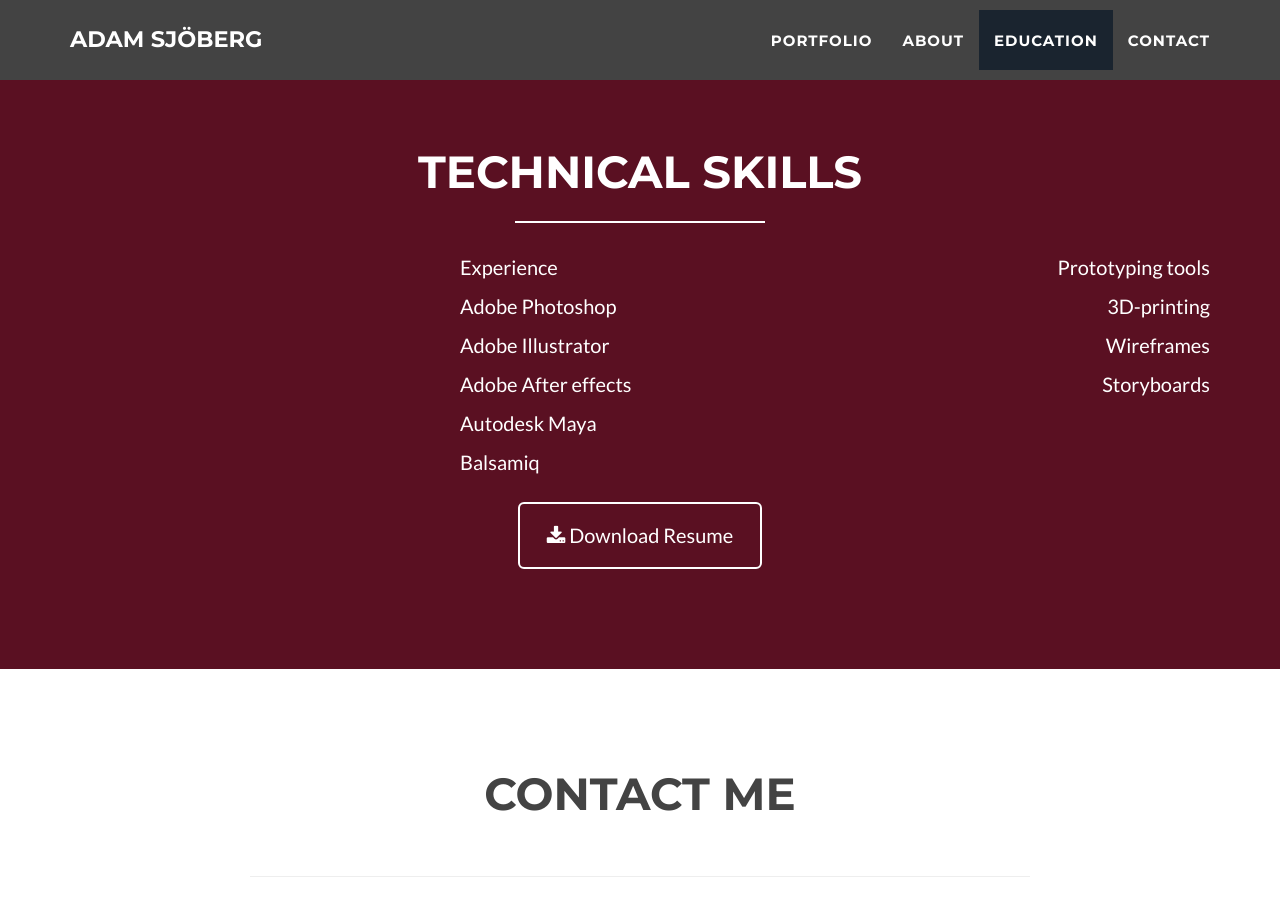
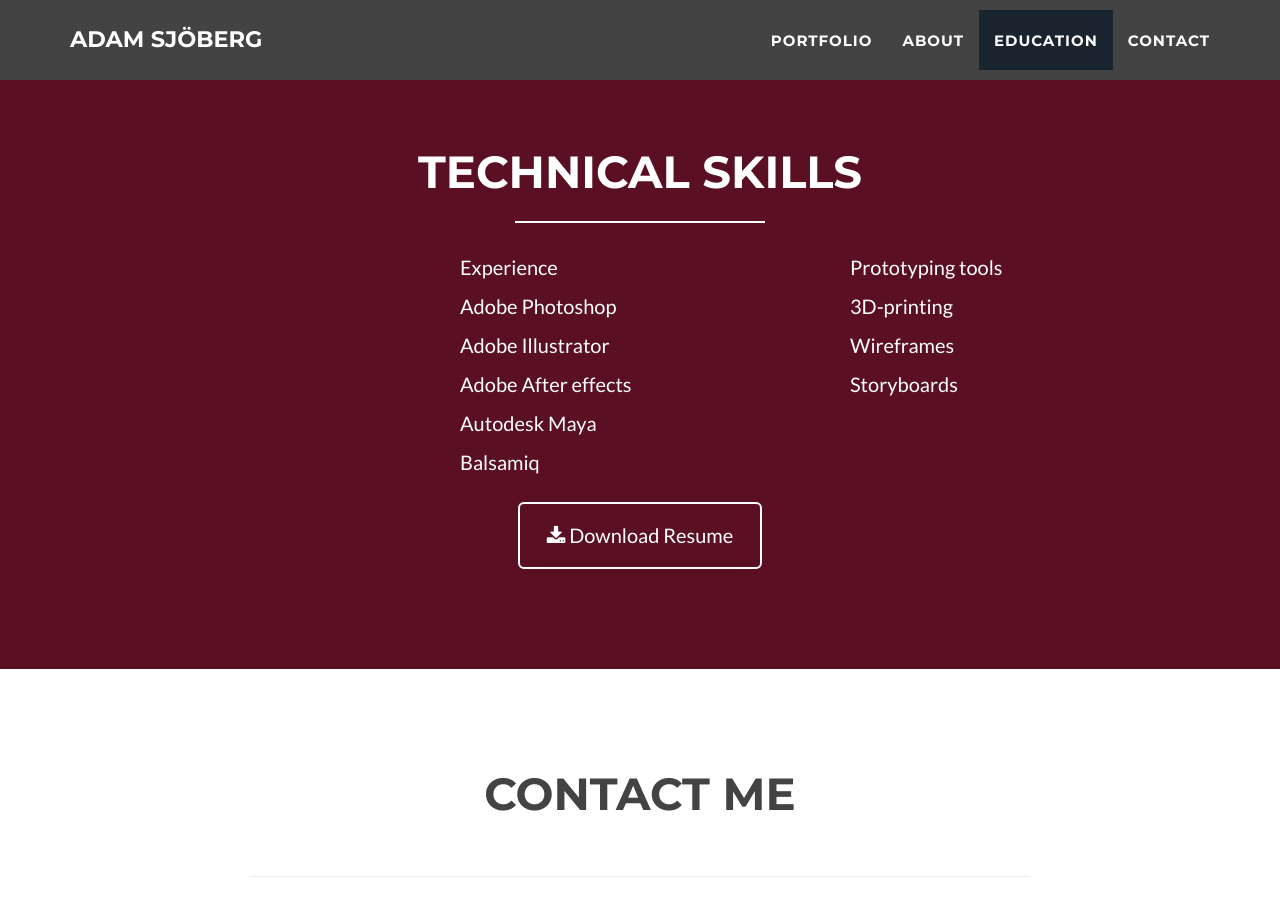
Before and after one commit to Adamsjoberg/Adamsjoberg.github.io, a Jekyll site: the page built from index.html, in a window 1280 px wide and 900 px high, scrolled down 3186 px. Built offline with Jekyll 4.4.1, drawn with Linux system fonts in a browser that asks for light colours.

Commit message:
removed text right

```diff
--- a/_includes/skills.html
+++ b/_includes/skills.html
@@ -16,7 +16,7 @@
                     <p>Autodesk Maya</p>
                     <p>Balsamiq</p>
                 </div>
-                <div class="col-lg-4 text-right">
+                <div class="col-lg-4">
                     <p>Prototyping tools</p>
                     <p>3D-printing</p>
                     <p>Wireframes</p>
```
